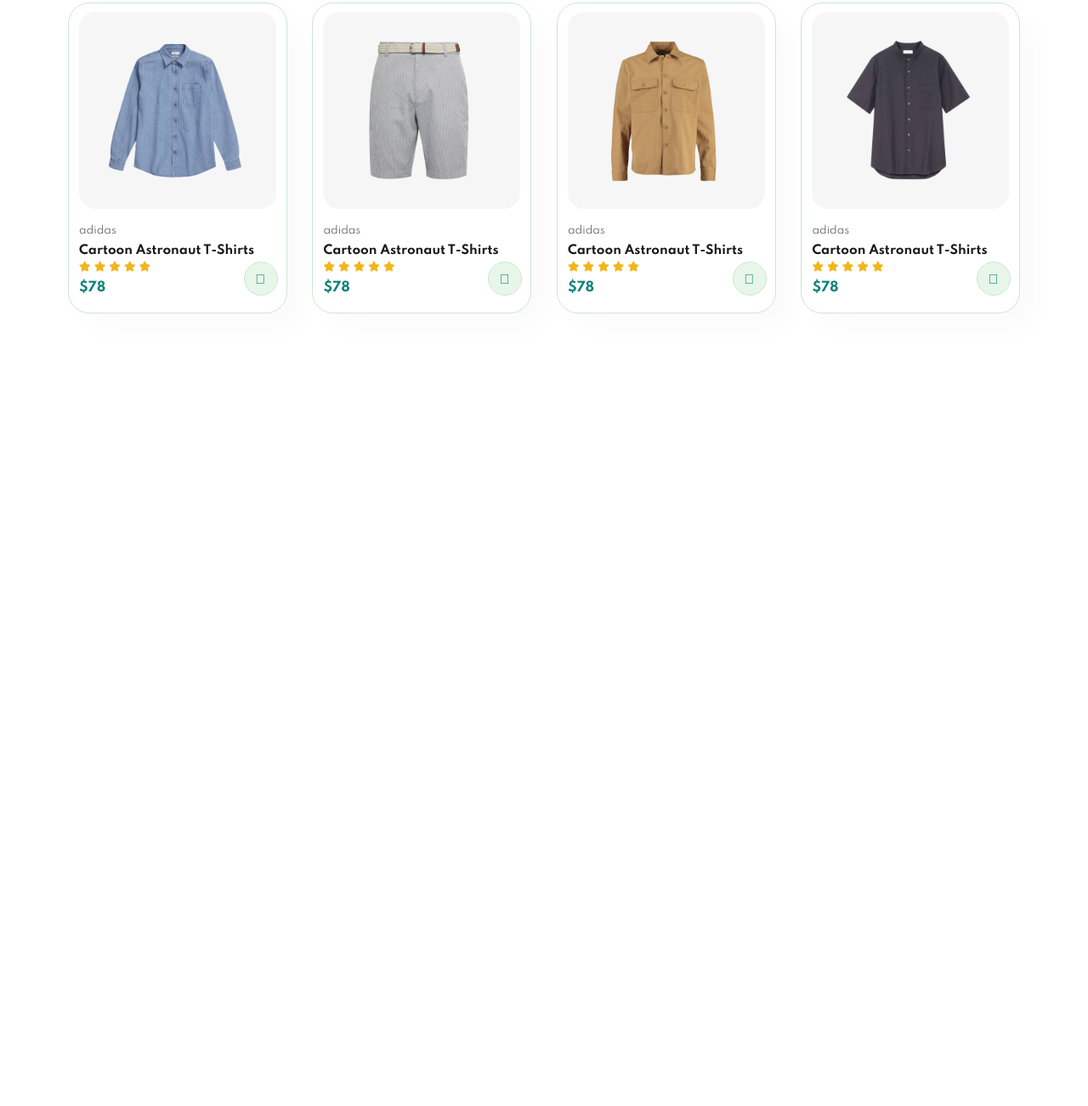
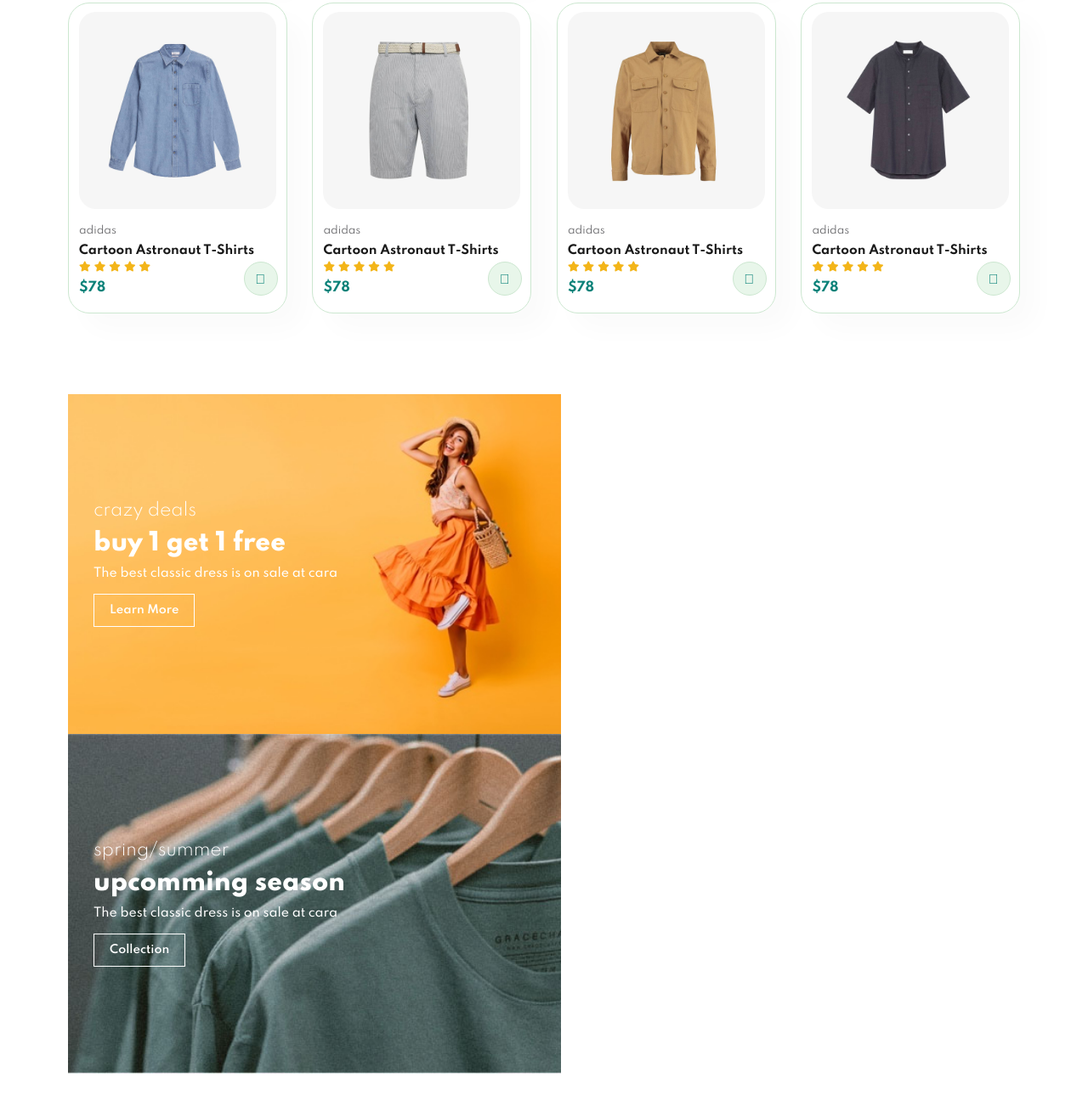
Before and after one commit to igoravelar21/Ecommerce, a plain HTML site: page index.html in a window 1280 px wide. Shown: the part 3086-4388 px from the top of the page at 85% size. Before the commit the page ends 3510 px from the top, so only its background shows below. Drawn offline with Linux system fonts and the light colour scheme.

Commit message:
banner 1 e 2

```diff
--- a/index.html
+++ b/index.html
@@ -334,6 +334,20 @@
         </div>
     </section>
 
+    <section id="sm-banner" class="section-p1">
+        <div class="banner-box">
+            <h4>crazy deals</h4>
+            <h2>buy 1 get 1 free</h2>
+            <span>The best classic dress is on sale at cara</span>
+            <button class="white">Learn More</button>
+        </div>
+        <div class="banner-box banner-box2">
+            <h4>spring/summer</h4>
+            <h2>upcomming season</h2>
+            <span>The best classic dress is on sale at cara</span>
+            <button class="white">Collection</button>
+        </div>
+    </section>
 
 
 
--- a/style.css
+++ b/style.css
@@ -52,6 +52,18 @@ button.normal{
     border-radius: 4px;
     cursor: pointer;
     border: none;
+    outline: none;
+    transition: 0.2s;
+}
+
+button.white{
+    font-size: 13px;
+    font-weight: 600;
+    padding: 11px 18px;
+    color: #fff;
+    background-color: transparent;
+    cursor: pointer;
+    border: 1px solid #fff;
     outline: none;
     transition: 0.2s;
 }
@@ -308,6 +320,56 @@ body{
     color: #fff
 }
 
+#sm-banner{
+    display: flex;
+    justify-content: space-between;
+    flex-wrap: wrap;
+}
+
+#sm-banner .banner-box{
+    display: flex;
+    flex-direction: column;
+    justify-content: center;
+    align-items: flex-start;
+    background-image: url("img/banner/b17.jpg");
+    min-width: 580px;
+    height: 50vh;
+    background-size: cover;
+    background-position: center;
+    padding: 30px;
+}
+
+#sm-banner .banner-box2{
+    background-image: url("img/banner/b10.jpg");
+}
+
+#sm-banner h4{
+    color: #fff;
+    font-size: 20px;
+    font-weight: 300;
+}
+
+#sm-banner h2{
+    color: #fff;
+    font-size: 28px;
+    font-weight: 800;
+}
+
+#sm-banner span{
+    color: #fff;
+    font-size: 14px;
+    font-weight: 500;
+    padding-bottom: 15px;
+}
+
+#sm-banner .banner-box:hover button{
+    background: #088178;
+    border: 1px solid #088178;
+}
+
+
+
+
 
 /* Shop Page */
 
```
